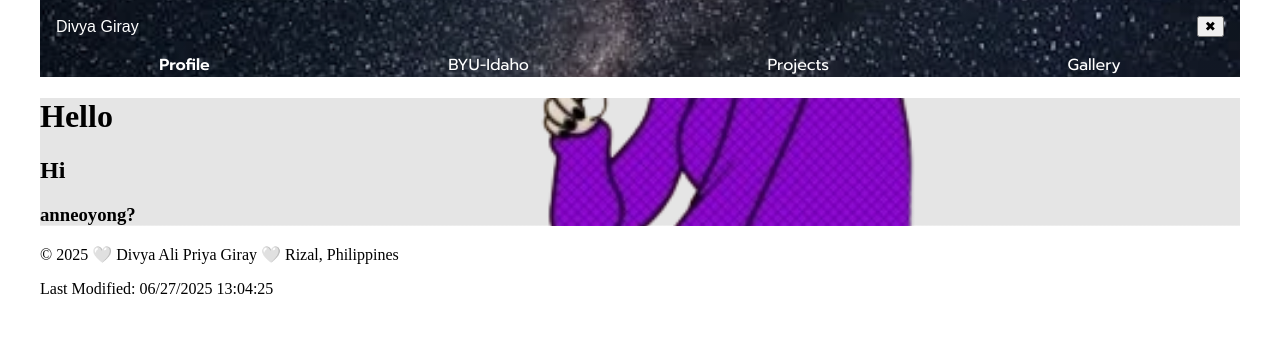
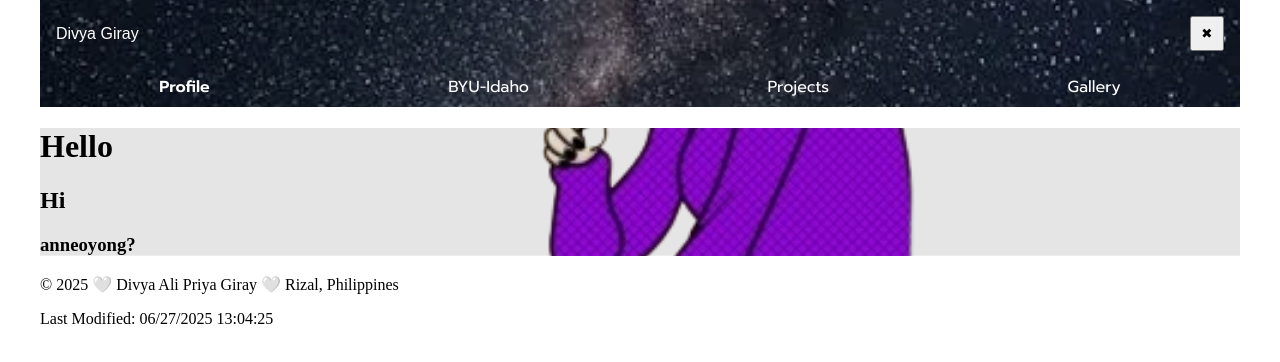
Before and after one commit to divgray/personal, a plain HTML site: page index.html in a window 1280 px wide. Both pictures are taken after a click on the button "menu button". Drawn offline with Linux system fonts and the light colour scheme; files whose address does not match are found by name.

Commit message:
adjusted

```diff
--- a/styles/headerfooter.css
+++ b/styles/headerfooter.css
@@ -23,6 +23,10 @@ header {
     color: white;
 }
 
+.menu {
+    padding: .5rem .6rem;
+}
+
 .menu::before {
     content: "☰";
 }
@@ -33,12 +37,14 @@ header {
 
 nav {
     display: none;
+
 }
 
 .nav.open {
     display: flex;
     justify-content: space-around;
     font-family: "Prompt", sans-serif;
+    padding: .5rem 0;
 }
 
 nav li {
```
